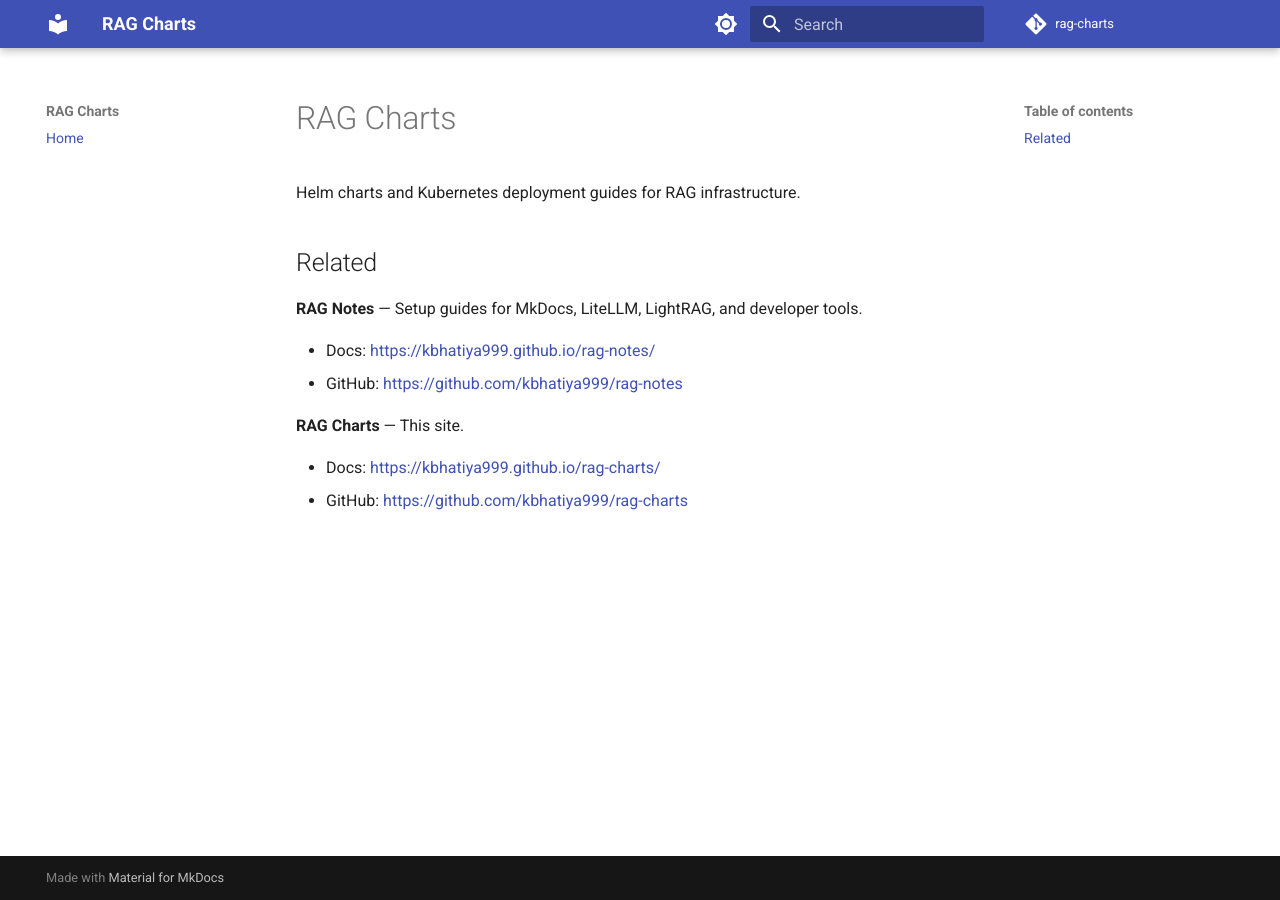
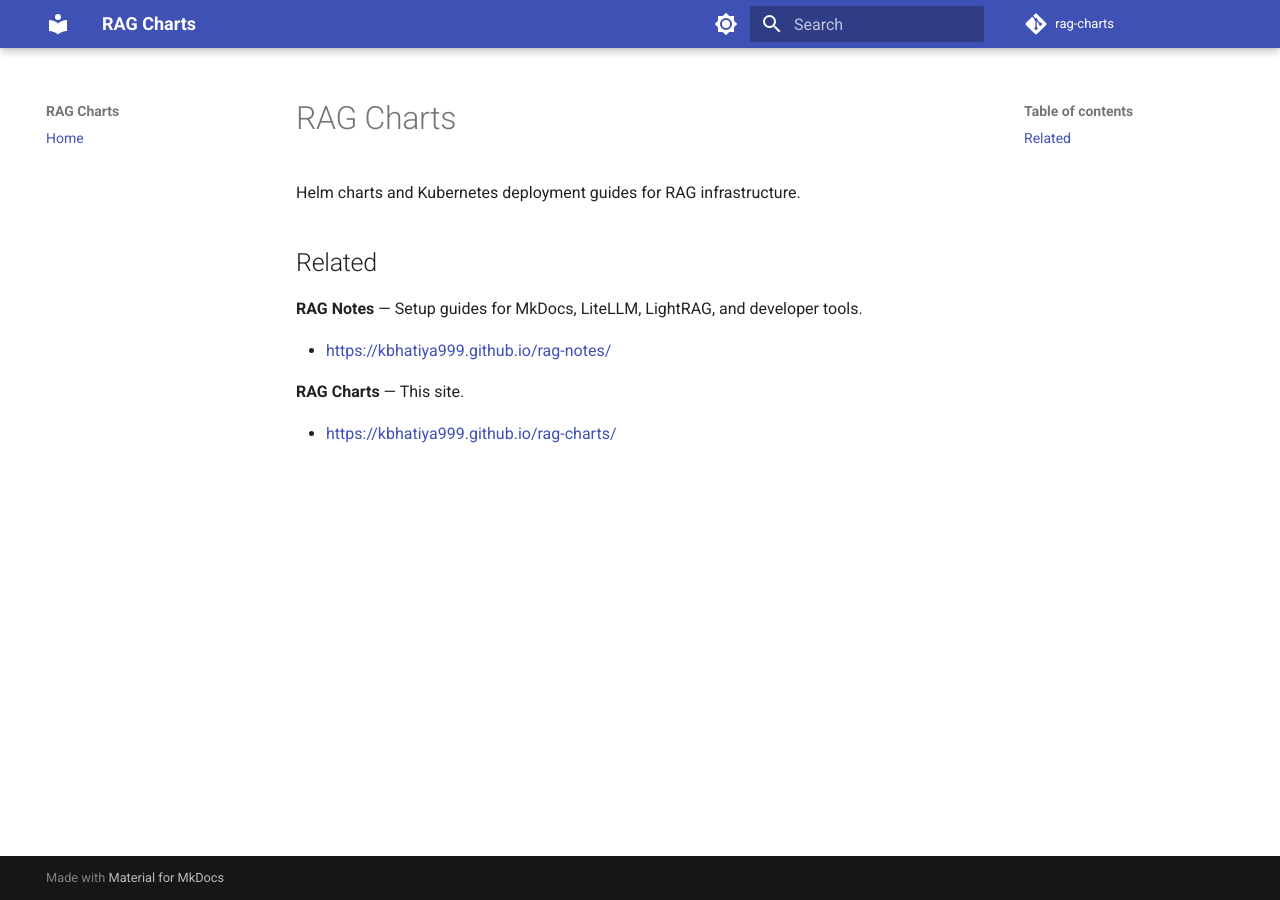
Before and after one commit to kbhatiya999/rag-charts, an MkDocs documentation site: the page built from docs/index.md, in a window 1280 px wide. Built offline with MkDocs 1.6.1 and Material for MkDocs 9.7.7, drawn with Linux system fonts in a browser that asks for light colours; comment, search, counter and statistics services are not loaded; some of the changed lines change nothing that is shown.

Commit message:
Remove GitHub links, keep only docs URLs

```diff
--- a/docs/index.md
+++ b/docs/index.md
@@ -6,10 +6,8 @@
 
 **RAG Notes** — Setup guides for MkDocs, LiteLLM, LightRAG, and developer tools.
 
-- Docs: <https://kbhatiya999.github.io/rag-notes/>
-- GitHub: <https://github.com/kbhatiya999/rag-notes>
+- <https://kbhatiya999.github.io/rag-notes/>
 
 **RAG Charts** — This site.
 
-- Docs: <https://kbhatiya999.github.io/rag-charts/>
-- GitHub: <https://github.com/kbhatiya999/rag-charts>
+- <https://kbhatiya999.github.io/rag-charts/>
```
